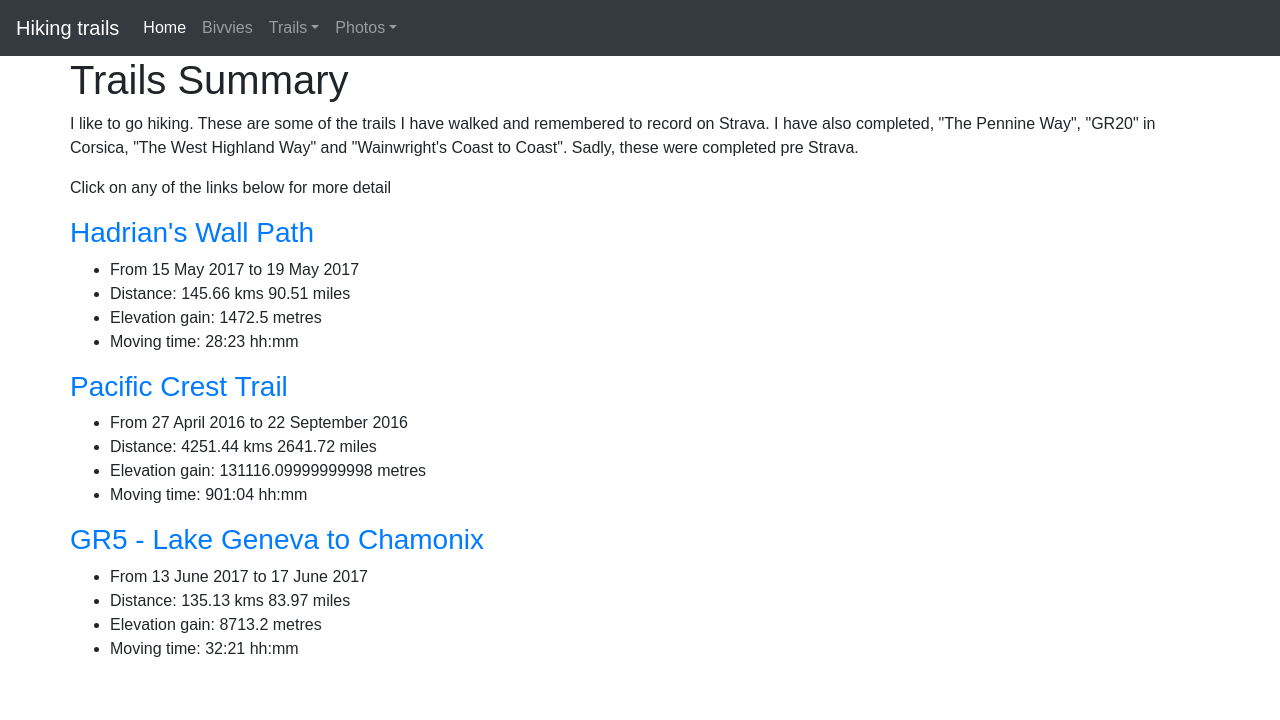
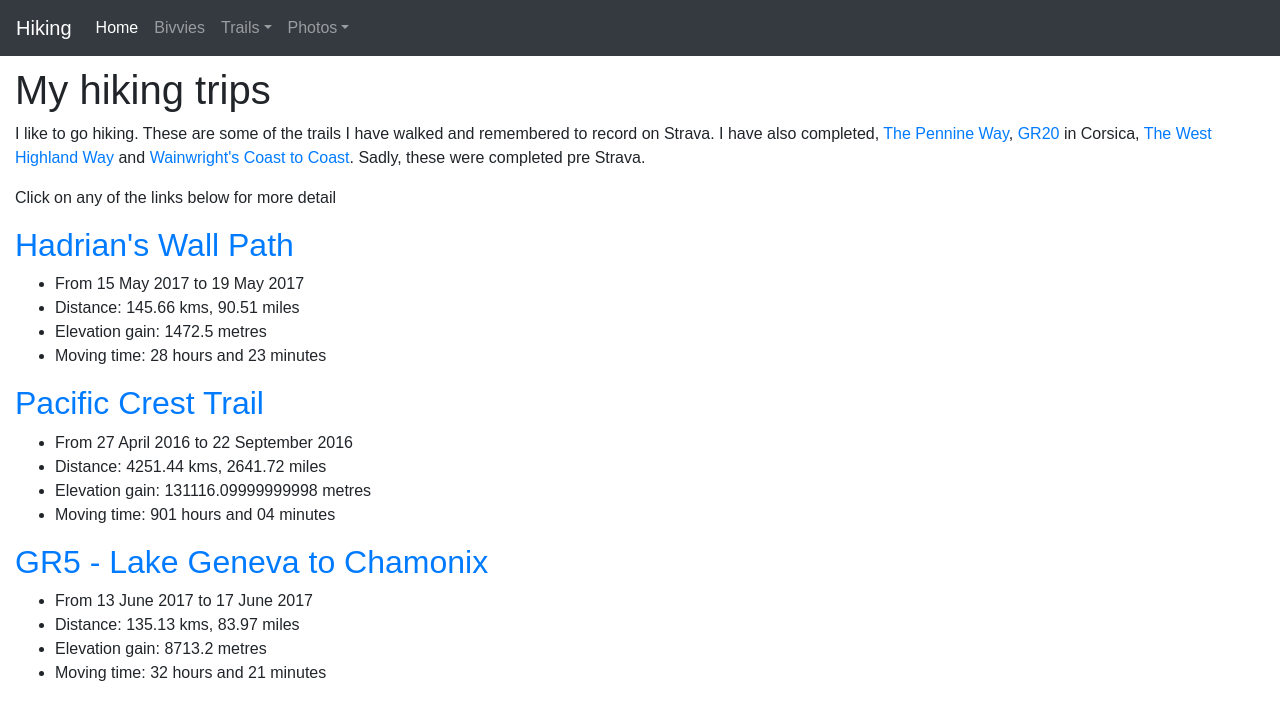
Before and after one commit to appolden/hiking, a React (Create React App) app in the folder client/: page / in a window 1280 px wide. Shown: the top 720 px of the page. Built offline with nearby package versions, Linux system fonts and the light colour scheme; what google-maps-react would draw is missing.

Commit message:
Various bug fixes

```diff
--- a/client/src/App.css
+++ b/client/src/App.css
@@ -37,7 +37,7 @@
   }
 
   .activityList {
-    max-height: 400px;
+    max-height: 500px;
     overflow-y: scroll;
   }
 }
@@ -56,3 +56,7 @@
 p {
   white-space: pre-wrap;
 }
+
+.navbar {
+  margin-bottom: 10px;
+}
--- a/client/src/App.js
+++ b/client/src/App.js
@@ -58,7 +58,7 @@ class App extends Component {
       <Router>
         <React.Fragment>
           <NavBar />
-          <div className="container">
+          <div className="container-fluid">
             <Route exact path="/" component={TrailsSummary} />
             <Route exact path="/trail/hadrianswallpath" component={HwpTrail} />
             <Route exact path="/trail/pacificcresttrail" component={PctTrail} />
--- a/client/src/component/activity-list.jsx
+++ b/client/src/component/activity-list.jsx
@@ -40,17 +40,9 @@ function FormattedTime(props) {
   }).format(parsedDate);
 }
 
-function ConvertDistance(props) {
-  switch (props.unit) {
-    case 'metric':
-      return (props.metres * 0.001).toFixed(2);
-  }
-}
 class Distance extends Component {
   constructor(props) {
     super(props);
-    // props.unit = "metric"; props.unit || "metric" ;
-    //<ConvertDistance unit="metric" metres={activity.distance} />  kms
   }
 
   render() {
@@ -119,7 +111,6 @@ class ActivityList extends Component {
 }
 
 ActivityList.propTypes = {
-  unit: 'metric',
   activities: PropTypes.arrayOf(
     PropTypes.shape({
       id: PropTypes.number,
--- a/client/src/component/bivouac-list.jsx
+++ b/client/src/component/bivouac-list.jsx
@@ -1,8 +1,10 @@
 import React, { Component } from 'react';
 
 class BivouacList extends Component {
-  // Initialize state
-  state = { bivvies: [] };
+  constructor(props) {
+    super(props);
+    this.state = { bivvies: [] };
+  }
 
   // Fetch after first mount
   componentDidMount() {
@@ -11,25 +13,18 @@ class BivouacList extends Component {
       .then(bivvies => this.setState({ bivvies }));
   }
 
-  getBivvies = () => {
-    // Get the passwords and store them in state
-    fetch('/data/bivouacs.json')
-      .then(res => res.json())
-      .then(bivvies => this.setState({ bivvies }));
-  };
-
   render() {
     const bivvies = this.state.bivvies;
 
     const rowss = bivvies.map((bivvyLocation, index) => (
       <div className="row" key={index}>
         <div>
-          <div className="col-md-12">
+          <div className="col-12">
             <strong>
               {bivvyLocation.position} {bivvyLocation.location}
             </strong>
           </div>
-          <div className="col-md-12">
+          <div className="col-12">
             <p>{bivvyLocation.descriptionFR}</p>
             <p>{bivvyLocation.descriptionEN}</p>
           </div>
--- a/client/src/component/map.jsx
+++ b/client/src/component/map.jsx
@@ -8,27 +8,38 @@ export class MapContainer extends Component {
     this.google = undefined;
     this.map = undefined;
     this.state = {
-      map: undefined,
-      google: undefined,
       activitiesHaveBeenLoaded: false
     };
+  }
+
+  componentDidMount() {
+    console.log('componentDidMount');
+  }
+
+  componentWillUnmount() {
+    this.map = null;
+    this.google = null;
+
+    console.log('componentWillUnmount');
   }
 
   shouldComponentUpdate(nextProps, nextState) {
     // If shouldComponentUpdate returns false,
     // then render() will be completely skipped until the next state change.
     // In addition, componentWillUpdate and componentDidUpdate will not be called.
+
+    console.log(
+      `shouldComponentUpdate - length ${nextProps.activities.length} ${
+        nextProps.loaded
+      } ${this.map !== undefined} ${nextState.activitiesHaveBeenLoaded}`
+    );
     if (
       nextProps.activities.length > 0 &&
       nextProps.loaded &&
-      this.state.map !== undefined &&
-      nextState.activitiesHaveBeenLoaded == false
+      this.map !== undefined &&
+      nextState.activitiesHaveBeenLoaded === false
     ) {
-      this.addActivitiesToMap(
-        this.state.map,
-        this.state.google,
-        nextProps.activities
-      );
+      this.addActivitiesToMap(this.map, this.google, nextProps.activities);
       this.setState({ activitiesHaveBeenLoaded: true });
     }
 
@@ -65,16 +76,15 @@ export class MapContainer extends Component {
 
   onMapReady = (mapProps, map) => {
     let activitiesHaveBeenLoaded = false;
+    this.map = map;
+    this.google = mapProps.google;
     if (this.props.activities.length > 0) {
       this.addActivitiesToMap(map, mapProps.google, this.props.activities);
       activitiesHaveBeenLoaded = true;
+      this.setState({
+        activitiesHaveBeenLoaded: activitiesHaveBeenLoaded
+      });
     }
-
-    this.setState({
-      google: mapProps.google,
-      map: map,
-      activitiesHaveBeenLoaded: activitiesHaveBeenLoaded
-    });
   };
 
   render() {
--- a/client/src/component/navbar.jsx
+++ b/client/src/component/navbar.jsx
@@ -6,7 +6,7 @@ class NavBar extends Component {
     return (
       <nav className="navbar navbar-expand-lg navbar-dark bg-dark">
         <a className="navbar-brand" href="/">
-          Hiking trails
+          Hiking
         </a>
         <button
           className="navbar-toggler"
@@ -48,10 +48,10 @@ class NavBar extends Component {
                 className="dropdown-menu"
                 aria-labelledby="navbarDropdownMenuLink"
               >
-                <Link to="/trail/hwp" className="dropdown-item">
+                <Link to="/trail/hadrianswallpath" className="dropdown-item">
                   Hadrian's Wall Path
                 </Link>
-                <Link to="/trail/pct" className="dropdown-item">
+                <Link to="/trail/pacificcresttrail" className="dropdown-item">
                   Pacific Crest Trail
                 </Link>
                 <Link to="/trail/gr5" className="dropdown-item">
--- a/client/src/component/trail-view.jsx
+++ b/client/src/component/trail-view.jsx
@@ -7,7 +7,6 @@ class TrailView extends Component {
   constructor(props) {
     super(props);
     this.unitChange = this.unitChange.bind(this);
-
     this.state = { activities: [], unit: 'metric' };
   }
 
@@ -24,7 +23,7 @@ class TrailView extends Component {
   render() {
     return (
       <div className="row">
-        <div className="col-md-8">
+        <div className="col-sm-8">
           <MapContainer
             activities={this.state.activities}
             initialCenter={this.props.initialCenter}
@@ -32,7 +31,7 @@ class TrailView extends Component {
           />
         </div>
 
-        <div className="col-md-4 activityList">
+        <div className="col-sm-4 activityList">
           <UnitOfMeasurementSelector
             unit="metric"
             onUnitChange={this.unitChange}
--- a/client/src/component/trails-summary.jsx
+++ b/client/src/component/trails-summary.jsx
@@ -1,7 +1,7 @@
 import React, { Component } from 'react';
 import { Link } from 'react-router-dom';
 
-function FormattedDate(props) {
+function FormatDate(props) {
   const parsedDate = new Date(props.date);
 
   return new Intl.DateTimeFormat('en-GB', {
@@ -11,6 +11,22 @@ function FormattedDate(props) {
     day: '2-digit',
     hour12: false
   }).format(parsedDate);
+}
+
+function FormatSeconds(props) {
+  const sec_num = parseInt(props.seconds, 10); // don't forget the second param
+  let hours = Math.floor(sec_num / 3600);
+  let minutes = Math.floor((sec_num - hours * 3600) / 60);
+
+  if (hours < 10) {
+    hours = '0' + hours;
+  }
+  if (minutes < 10) {
+    minutes = '0' + minutes;
+  }
+
+  const time = `${hours} hours and ${minutes} minutes`;
+  return time;
 }
 
 class TrailSummary {
@@ -97,24 +113,32 @@ class TrailsSummary extends Component {
   }
 
   render() {
-    const rows = this.state.trailSummaries.map(summary => (
+    const sorted = this.state.trailSummaries.sort((a, b) => {
+      const dateA = new Date(a.start_date);
+      const dateB = new Date(b.start_date);
+
+      return dateA < dateB ? 1 : 0;
+    });
+
+    const rows = sorted.map(summary => (
       <div className="row" key={summary.trailName}>
-        <div className="col-md12">
-          <h3>
+        <div className="col-sm-12">
+          <h2>
             <Link to={summary.url}>{summary.trailName}</Link>
-          </h3>
-
+          </h2>
           <ul>
             <li>
-              From <FormattedDate date={summary.start_date} /> to{' '}
-              <FormattedDate date={summary.end_date} />
+              From <FormatDate date={summary.start_date} /> to{' '}
+              <FormatDate date={summary.end_date} />
             </li>
             <li>
-              Distance: {(summary.distance * 0.001).toFixed(2)} kms{' '}
+              Distance: {(summary.distance * 0.001).toFixed(2)} kms{', '}
               {(summary.distance * 0.000621371).toFixed(2)} miles
             </li>
-            <li> Elevation gain: {summary.total_elevation_gain} metres</li>
-            <li> Moving time: {summary.moving_time.toHHMM()} hh:mm </li>
+            <li>Elevation gain: {summary.total_elevation_gain} metres</li>
+            <li>
+              Moving time: <FormatSeconds seconds={summary.moving_time} />{' '}
+            </li>
           </ul>
         </div>
       </div>
@@ -123,14 +147,35 @@ class TrailsSummary extends Component {
     return (
       <React.Fragment>
         <div className="row">
-          <div className="col-md12">
-            <h1>Trails Summary</h1>
+          <div className="col-sm-12">
+            <h1>My hiking trips</h1>
             <p>
               I like to go hiking. These are some of the trails I have walked
-              and remembered to record on Strava. I have also completed, "The
-              Pennine Way", "GR20" in Corsica, "The West Highland Way" and
-              "Wainwright's Coast to Coast". Sadly, these were completed pre
-              Strava.{' '}
+              and remembered to record on Strava. I have also completed,{' '}
+              <a
+                href="https://en.wikipedia.org/wiki/Pennine_Way"
+                title="The
+              Pennine Way"
+              >
+                The Pennine Way
+              </a>,{' '}
+              <a href="https://en.wikipedia.org/wiki/GR_20" title="GR20">
+                GR20
+              </a>{' '}
+              in Corsica,{' '}
+              <a
+                href="https://en.wikipedia.org/wiki/West_Highland_Way"
+                title="The West Highland Way"
+              >
+                The West Highland Way
+              </a>{' '}
+              and{' '}
+              <a
+                href="https://en.wikipedia.org/wiki/Coast_to_Coast_Walk"
+                title="Wainwright's Coast to Coast"
+              >
+                Wainwright's Coast to Coast
+              </a>. Sadly, these were completed pre Strava.{' '}
             </p>
             <p>Click on any of the links below for more detail</p>
           </div>
--- a/client/src/component/unit-of-measurement-selector.jsx
+++ b/client/src/component/unit-of-measurement-selector.jsx
@@ -4,9 +4,11 @@ class UnitOfMeasurementSelector extends Component {
   constructor(props) {
     super(props);
     this.handleChange = this.handleChange.bind(this);
+    this.state = { selectedOption: this.props.unit };
   }
 
   handleChange(e) {
+    this.setState({ selectedOption: e.target.value });
     this.props.onUnitChange(e.target.value);
   }
 
@@ -19,6 +21,7 @@ class UnitOfMeasurementSelector extends Component {
             name="unit"
             value="metric"
             onChange={this.handleChange}
+            checked={this.state.selectedOption === 'metric'}
           />
           Metric
         </label>
@@ -28,6 +31,7 @@ class UnitOfMeasurementSelector extends Component {
             name="unit"
             value="imperial"
             onChange={this.handleChange}
+            checked={this.state.selectedOption === 'imperial'}
           />
           Imperial
         </label>
```
